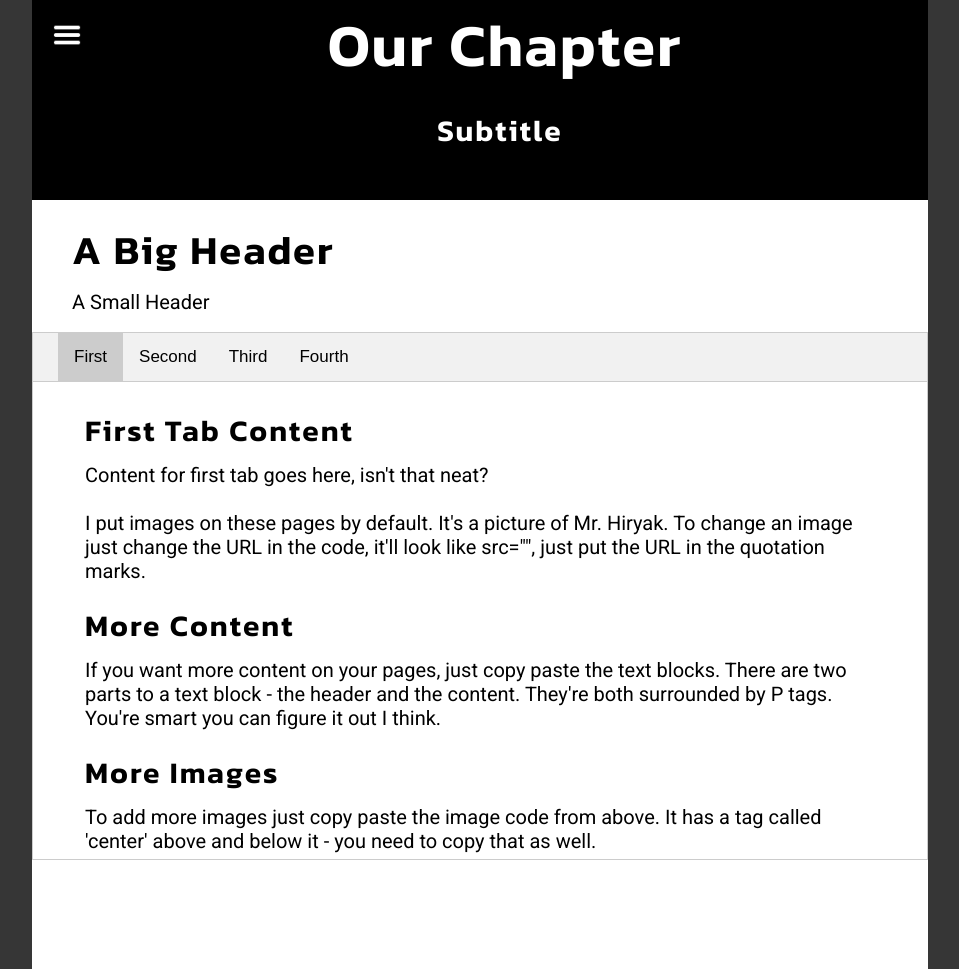
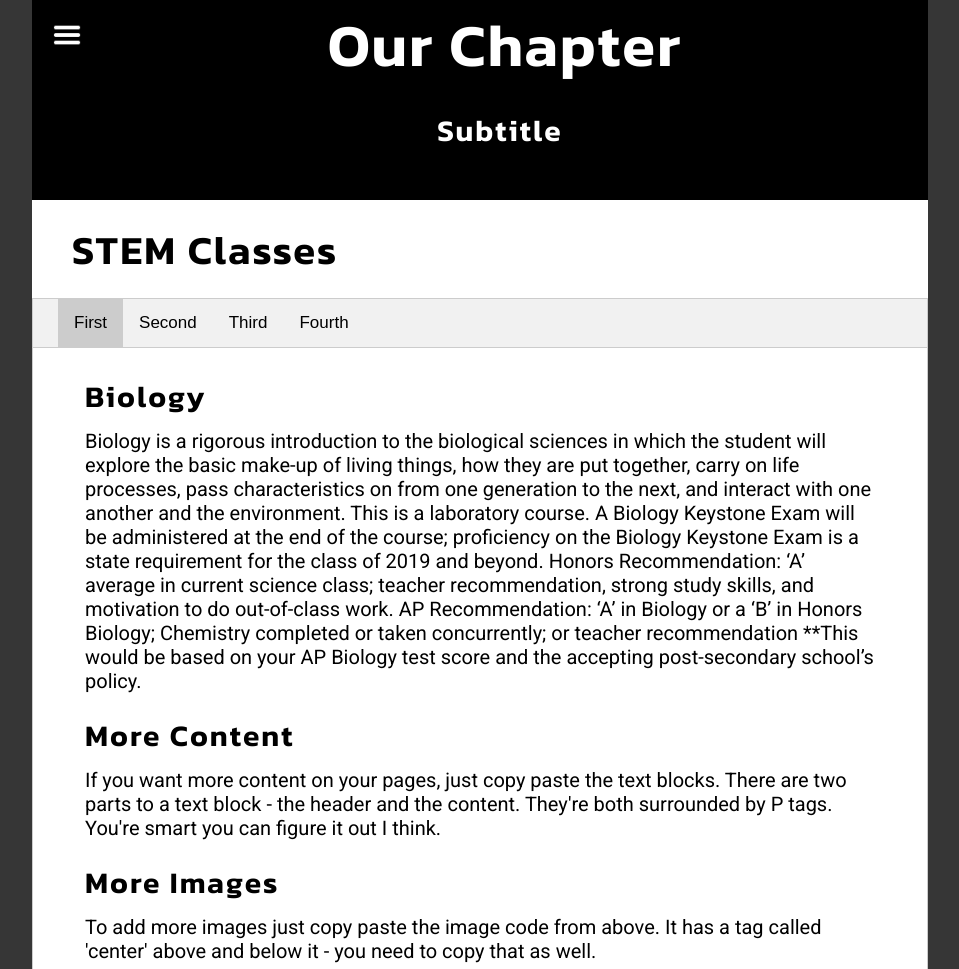
Before and after one commit to clarksoner/Wemaster_2004-902, a plain HTML site: page chapter.html in a window 1280 px wide. Shown: the top 969 px of the page, without its empty margins (96-1055 px from the left). Drawn offline with Linux system fonts and the light colour scheme.

Commit message:
Update chapter.html

```diff
--- a/chapter.html
+++ b/chapter.html
@@ -38,29 +38,27 @@
 		<div class="main" style="width: 70%; margin-left: 10%;" id="main">
 
 			<p class="subtitleText1">
-				A Big Header
+				STEM Classes
 			</p>
 
-			<p class="bodyText1">
-				A Small Header
-			</p>
 			<br>
 
 			<div class="tab">
-				<button class="tablinks" onclick="openTab(event, 'FirstTab')" id="defaultOpen">First</button>
-				<button class="tablinks" onclick="openTab(event, 'SecondTab')">Second</button>
-				<button class="tablinks" onclick="openTab(event, 'ThirdTab')">Third</button>
-				<button class="tablinks" onclick="openTab(event, 'FourthTab')">Fourth</button>
+				<button class="tablinks" onclick="openTab(event, 'Science')" id="defaultOpen">First</button>
+				<button class="tablinks" onclick="openTab(event, 'Technology')">Second</button>
+				<button class="tablinks" onclick="openTab(event, 'Enginneering')">Third</button>
+				<button class="tablinks" onclick="openTab(event, 'Mathematics')">Fourth</button>
 			  </div>
 
-			  <div id="FirstTab" class="tabcontent">
+			  <div id="Science" class="tabcontent">
 				<p class="subtitleText2">
-					First Tab Content
+					Biology
 				</p>
 				<p class="bodyText1">
-					Content for first tab goes here, isn't that neat?
-					<br><br>
-					I put images on these pages by default. It's a picture of Mr. Hiryak. To change an image just change the URL in the code, it'll look like src="", just put the URL in the quotation marks.
+					Biology is a rigorous introduction to the biological sciences in which the student will explore the basic make-up of living things, how they are put together, carry on life processes, pass characteristics on from one generation to the next, and interact with one another and the environment. This is a laboratory course. A Biology Keystone Exam will be administered at the end of the course; proficiency on the Biology Keystone Exam is a state requirement for the class of 2019 and beyond.
+					Honors Recommendation: ‘A’ average in current science class; teacher recommendation, strong study skills, and motivation to do out-of-class work.
+					AP Recommendation: ‘A’ in Biology or a ‘B’ in Honors Biology; Chemistry completed or taken concurrently; or teacher recommendation **This would be based on your AP Biology test score and the accepting post-secondary school’s policy.
+
 				</p>
 
 				<p class="subtitleText2">
```
